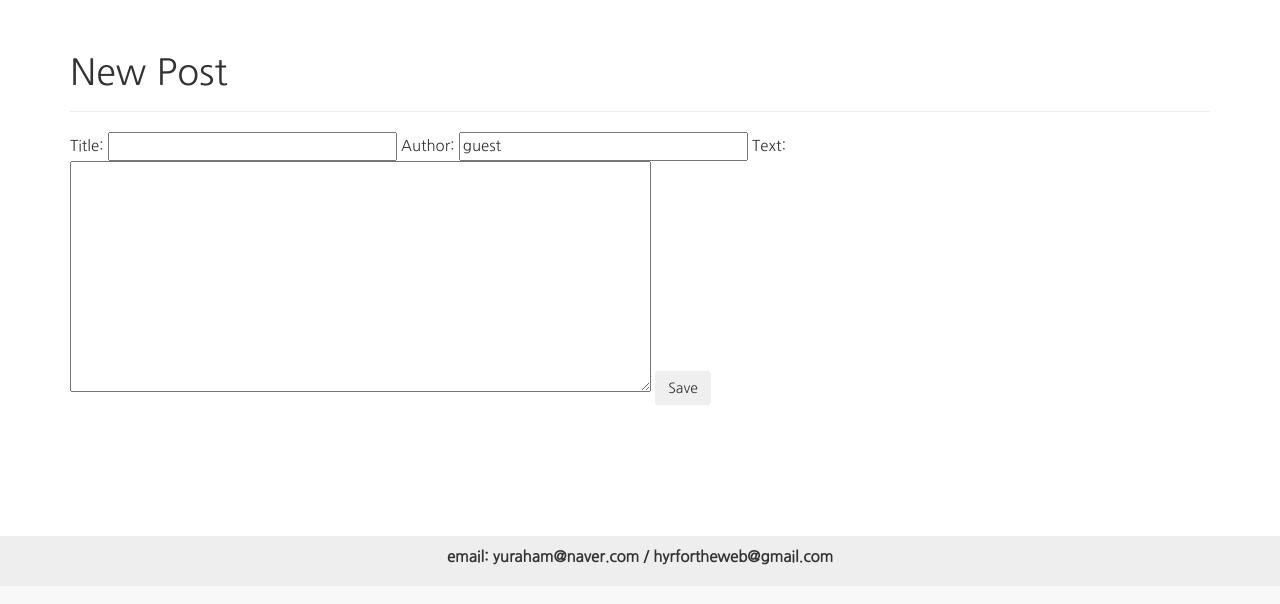
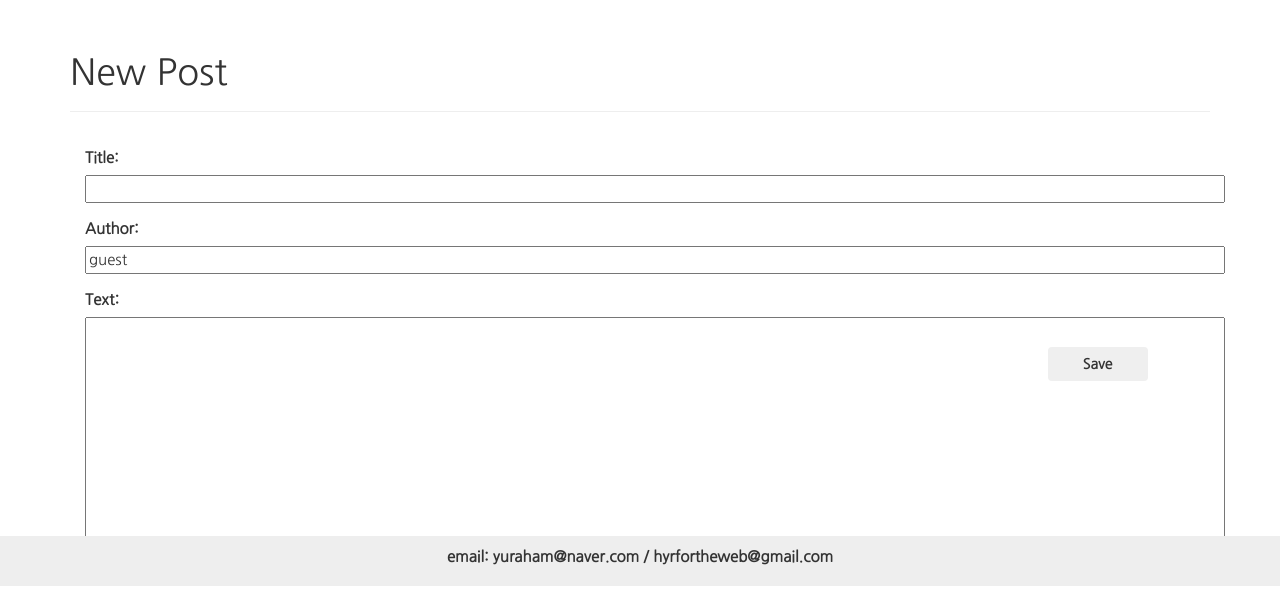
Before and after one commit to yuraham/portp, a Django app: page /blog/new in a window 1280 px wide. Shown: the part 214-818 px from the top of the page. Before the commit the page ends 779 px from the top, so only its background shows below. Run offline with Django 3.2, Linux system fonts and the light colour scheme; some libraries are stand-ins or nearby versions; some web fonts are replaced.

Commit message:
20180904 postlist css

```diff
--- /dev/null
+++ b/blog/static/css/edit.css
@@ -0,0 +1,13 @@
+.post-form textarea, .post-form input {
+    width: 100%;
+}
+.postText {
+    margin-bottom: 5px;
+    margin-top: 15px;
+}
+.save{
+    position: absolute;
+    right: 8%;
+    margin:30px;
+    width: 100px;
+}
--- a/blog/templates/blog/blog_edit.html
+++ b/blog/templates/blog/blog_edit.html
@@ -1,4 +1,7 @@
 {% extends 'blog/base.html' %}
+{% load staticfiles %}
+
+{% block extrastyle %}{% static "css/edit.css" %}{% endblock %}
 
 {% block content %}
 
@@ -8,14 +11,15 @@
     </div>
     <form method="post" class="post-form">
         {% csrf_token %}
-        Title:
-        {{ form.title }}
-        Author:
-        {{ form.author }}
-        Text:
-        {{ form.text }}
-        <button class="btn myBtn" style="align: right;" type="submit" class="save btn btn-default">Save</button>
+        <div class="container">
+            <p class="postText"><strong>Title:</strong></p>
+            {{ form.title }}
+            <p class="postText"><strong>Author:</strong></p>
+            {{ form.author }}
+            <p class="postText"><strong>Text:</strong></p>
+            {{ form.text }}
+            <button class="btn save" type="submit"><strong>Save</strong></button>
+        </div>
     </form>
 </div>
-
 {% endblock %}
--- a/blog/templates/blog/blog_list.html
+++ b/blog/templates/blog/blog_list.html
@@ -7,7 +7,7 @@
 <div class="myList">
     <div class="listCont">
         <p class="freePost"><strong>자유게시판</strong></p>
-        <p class="childText">로그인 없이도 이용 가능한 게시판입니다.</p>
+        <p class="childText">로그인 없이도 이용 가능한 게시판입니다. 관리자의 사정에 따라 게시글이 삭제, 수정될 수 있습니다.</p>
         <hr class="d-sm-none">
 
         <table class="table table-hover">
```
